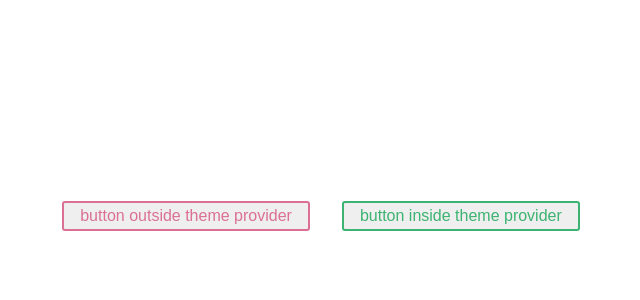
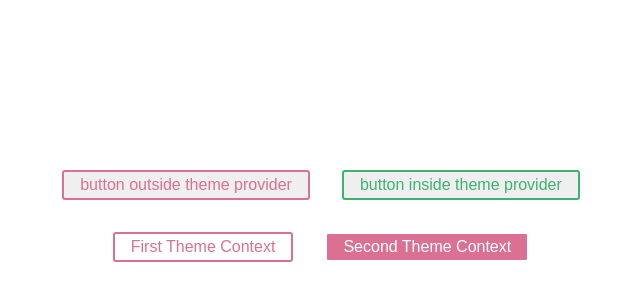
Before and after one commit to nbstsh/styled-components-playground, a React (Create React App) app: page / in a window 1280 px wide. Shown: the part 1878-2178 px from the top of the page, without its empty margins (319-959 px from the left). Built offline with nearby package versions, Linux system fonts and the light colour scheme.

Commit message:
Function Theming

```diff
--- a/src/components/advanced/advanced.component.tsx
+++ b/src/components/advanced/advanced.component.tsx
@@ -1,6 +1,7 @@
 import React from 'react';
 import styled from 'styled-components';
 import Theming from '../theming/theming.component';
+import FunctionTheming from '../function-theming/function-theming.component';
 
 const Wrapper = styled.div`
 	min-width: 100vw;
@@ -15,6 +16,7 @@ const Advanced = () => {
 	return (
 		<Wrapper>
 			<Theming />
+			<FunctionTheming />
 		</Wrapper>
 	);
 };
--- /dev/null
+++ b/src/components/function-theming/function-theming.component.tsx
@@ -0,0 +1,61 @@
+import React from 'react';
+import styled, { ThemeProvider } from 'styled-components';
+// Define our button, but with the use of props.theme this time
+// const Button = styled.button`
+//   color: ${props => props.theme.fg};
+//   border: 2px solid ${props => props.theme.fg};
+//   background: ${props => props.theme.bg};
+
+//   font-size: 1em;
+//   margin: 1em;
+//   padding: 0.25em 1em;
+//   border-radius: 3px;
+// `;
+
+const Button = styled.button`
+	color: ${props => props.theme.fontColor};
+	border: 2px solid ${props => props.theme.fontColor};
+	background: ${props => props.theme.bgColor};
+
+	font-size: 1em;
+	margin: 1em;
+	padding: 0.25em 1em;
+	border-radius: 3px;
+`;
+
+//palevioletred
+
+interface ITheme {
+	fontColor: string;
+	bgColor: string;
+}
+
+const theme = {
+	fontColor: 'palevioletred',
+	bgColor: 'white'
+};
+
+const invertTheme = (theme: ITheme): ITheme => {
+	const { fontColor, bgColor } = theme;
+	return {
+		fontColor: bgColor,
+		bgColor: fontColor
+	};
+};
+
+const FunctionTheming = () => {
+	return (
+		<div>
+			<ThemeProvider theme={theme}>
+				<>
+					<Button>First Theme Context</Button>
+					<ThemeProvider theme={invertTheme}>
+						<Button>Second Theme Context</Button>
+					</ThemeProvider>
+				</>
+			</ThemeProvider>
+		</div>
+	);
+};
+
+export default FunctionTheming;
```
